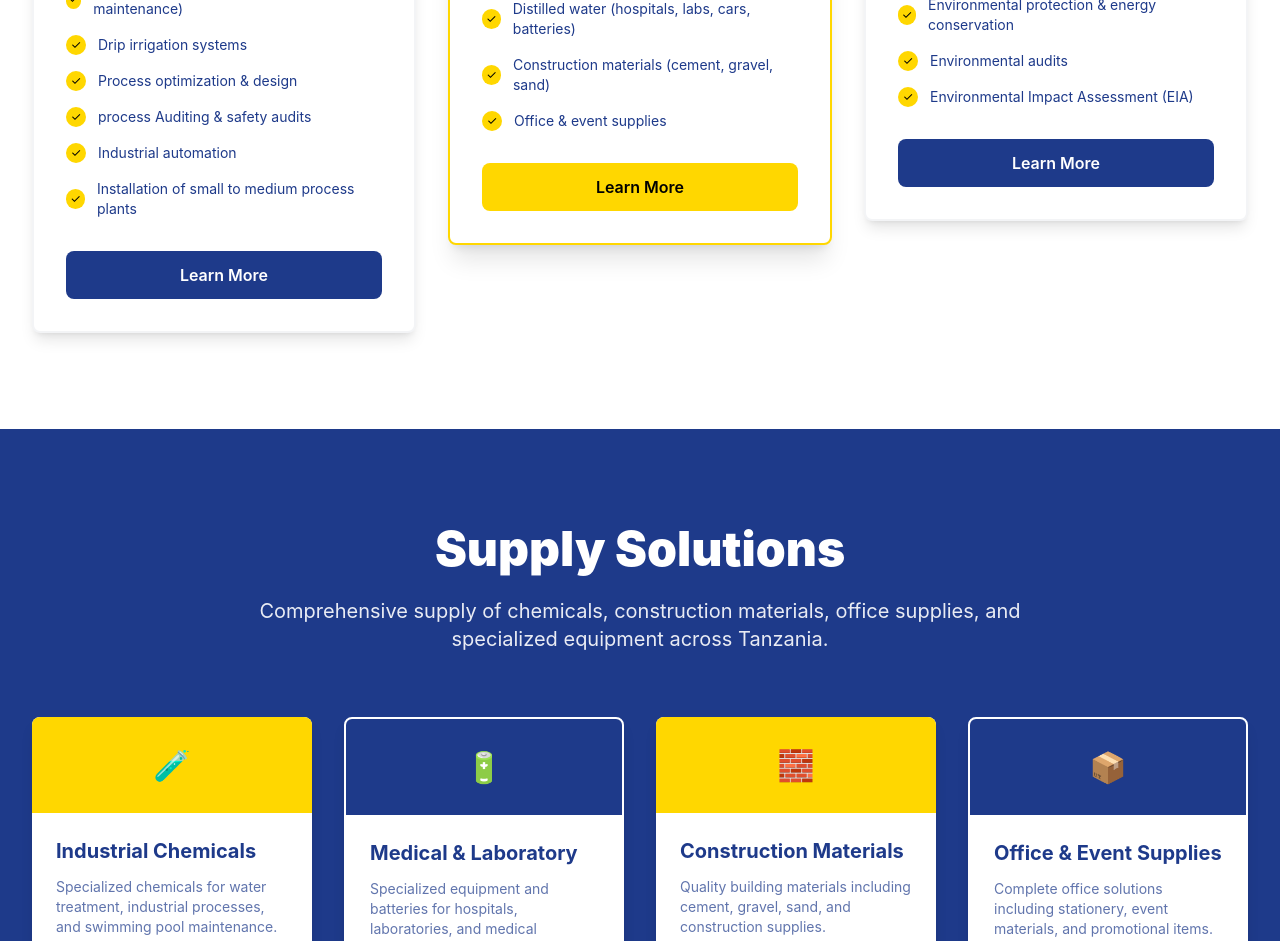
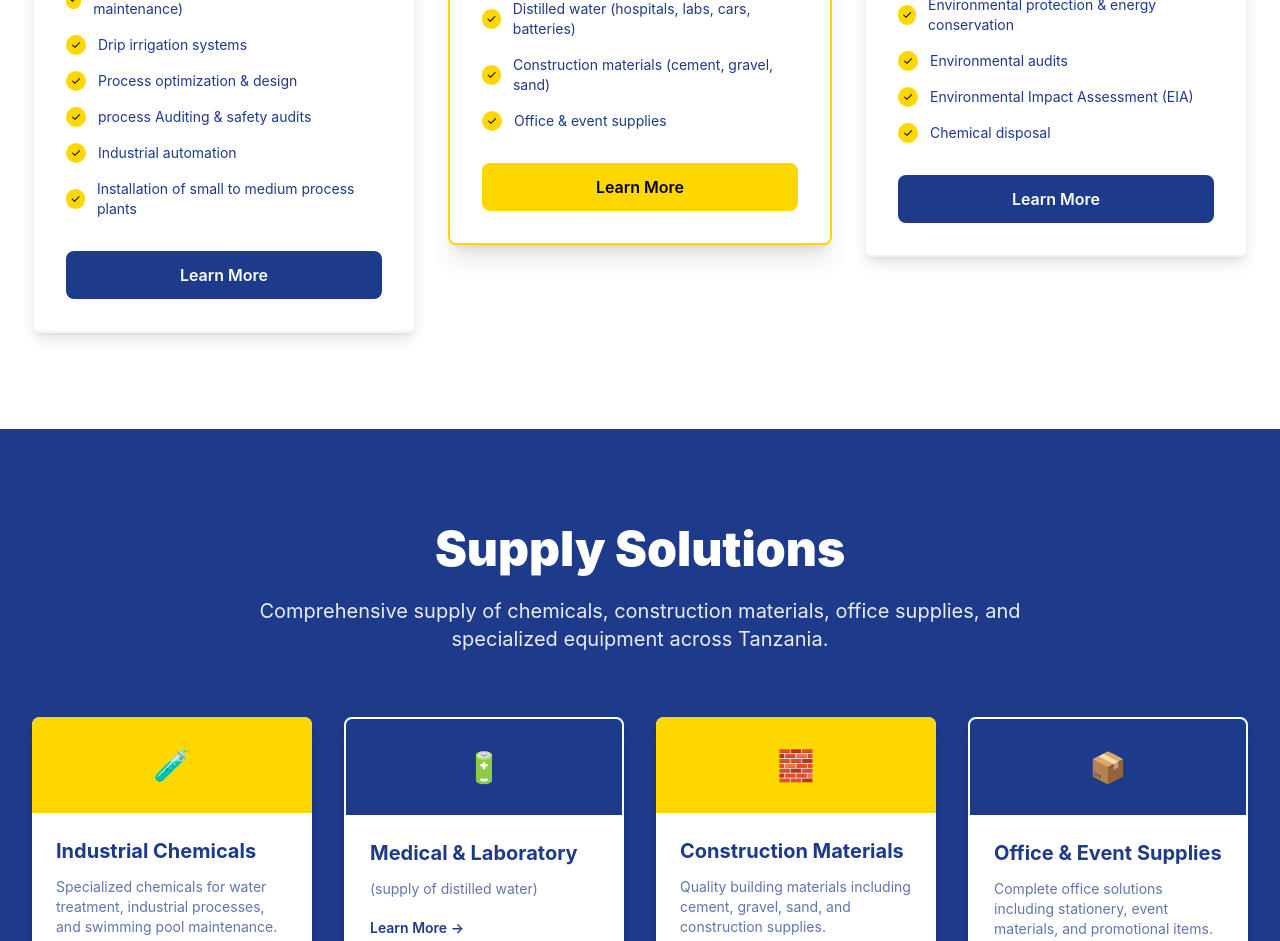
Before and after one commit to mapesa2021/engineering, a Next.js app: page /services in a window 1280 px wide. Shown: the part 1040-1981 px from the top of the page. Built offline with nearby package versions, Linux system fonts and the light colour scheme.

Commit message:
Update Medical & Laboratory description and add Chemical disposal to Environmental Services

```diff
--- a/pages/index.tsx
+++ b/pages/index.tsx
@@ -441,6 +441,12 @@ export default function Home() {
                           <span className="text-oleum-black text-xs">✓</span>
                         </div>
                         <span className="text-oleum-navy text-sm">Environmental Impact Assessment (EIA)</span>
+                      </div>
+                      <div className="flex items-center space-x-3">
+                        <div className="w-5 h-5 bg-oleum-yellow rounded-full flex items-center justify-center">
+                          <span className="text-oleum-black text-xs">✓</span>
+                        </div>
+                        <span className="text-oleum-navy text-sm">Chemical disposal</span>
                       </div>
                     </div>
 
--- a/pages/services.tsx
+++ b/pages/services.tsx
@@ -218,6 +218,12 @@ export default function Services() {
                         </div>
                         <span className="text-oleum-navy text-sm">Environmental Impact Assessment (EIA)</span>
                       </div>
+                      <div className="flex items-center space-x-3">
+                        <div className="w-5 h-5 bg-oleum-yellow rounded-full flex items-center justify-center">
+                          <span className="text-oleum-black text-xs">✓</span>
+                        </div>
+                        <span className="text-oleum-navy text-sm">Chemical disposal</span>
+                      </div>
                     </div>
 
                     <button className="w-full bg-oleum-navy hover:bg-oleum-navy-dark text-white font-semibold py-3 px-6 rounded-lg transition-all duration-300 hover:scale-105">
@@ -271,7 +277,7 @@ export default function Services() {
                     <div className="p-6">
                       <h3 className="text-xl font-bold text-oleum-navy mb-3">Medical & Laboratory</h3>
                       <p className="text-oleum-navy/70 text-sm mb-4">
-                        Specialized equipment and batteries for hospitals, laboratories, and medical facilities.
+                        (supply of distilled water)
                       </p>
                       <a href="#" className="text-oleum-navy font-semibold text-sm hover:text-oleum-navy-dark transition-colors duration-200">
                         Learn More →
```
